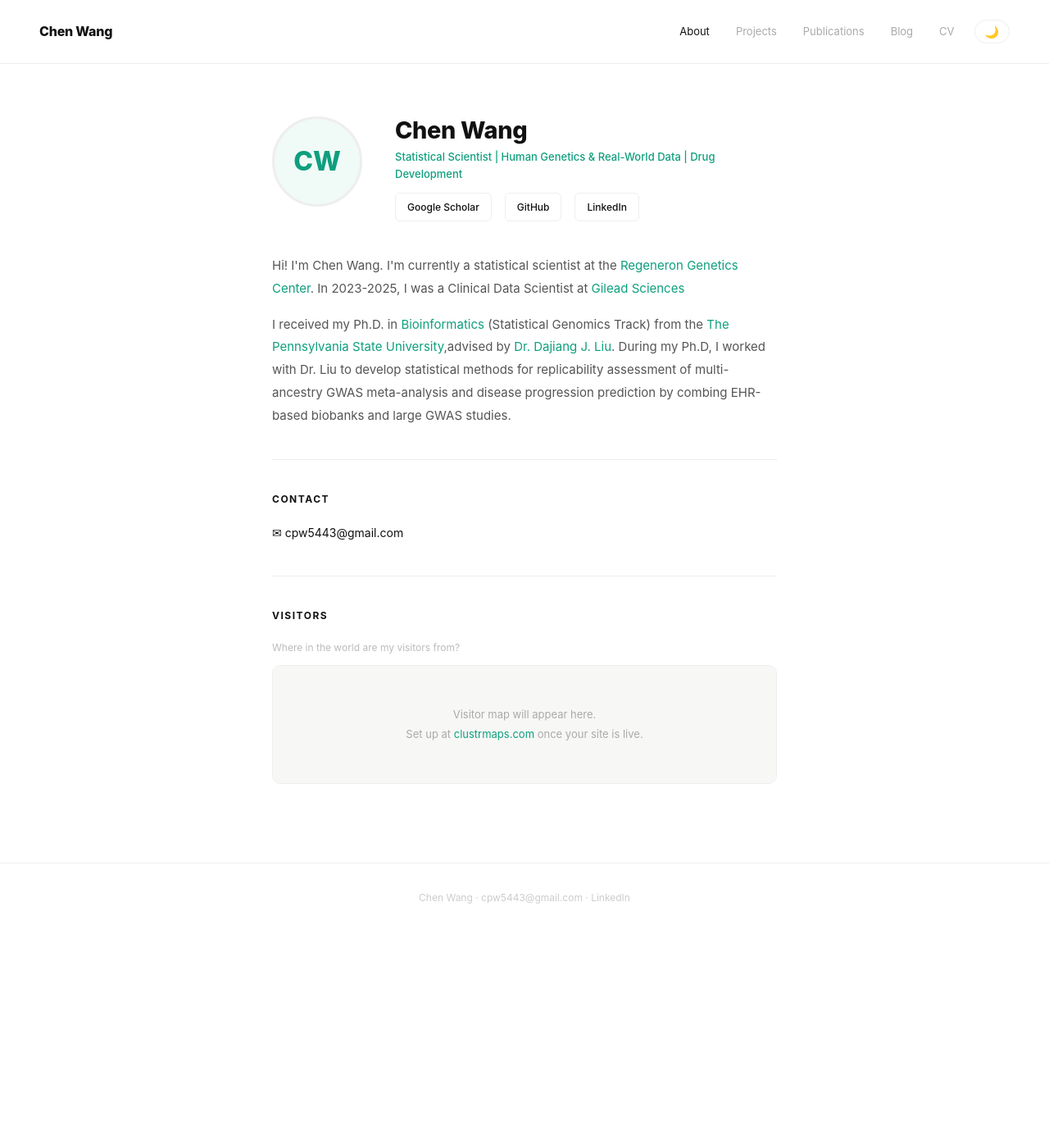
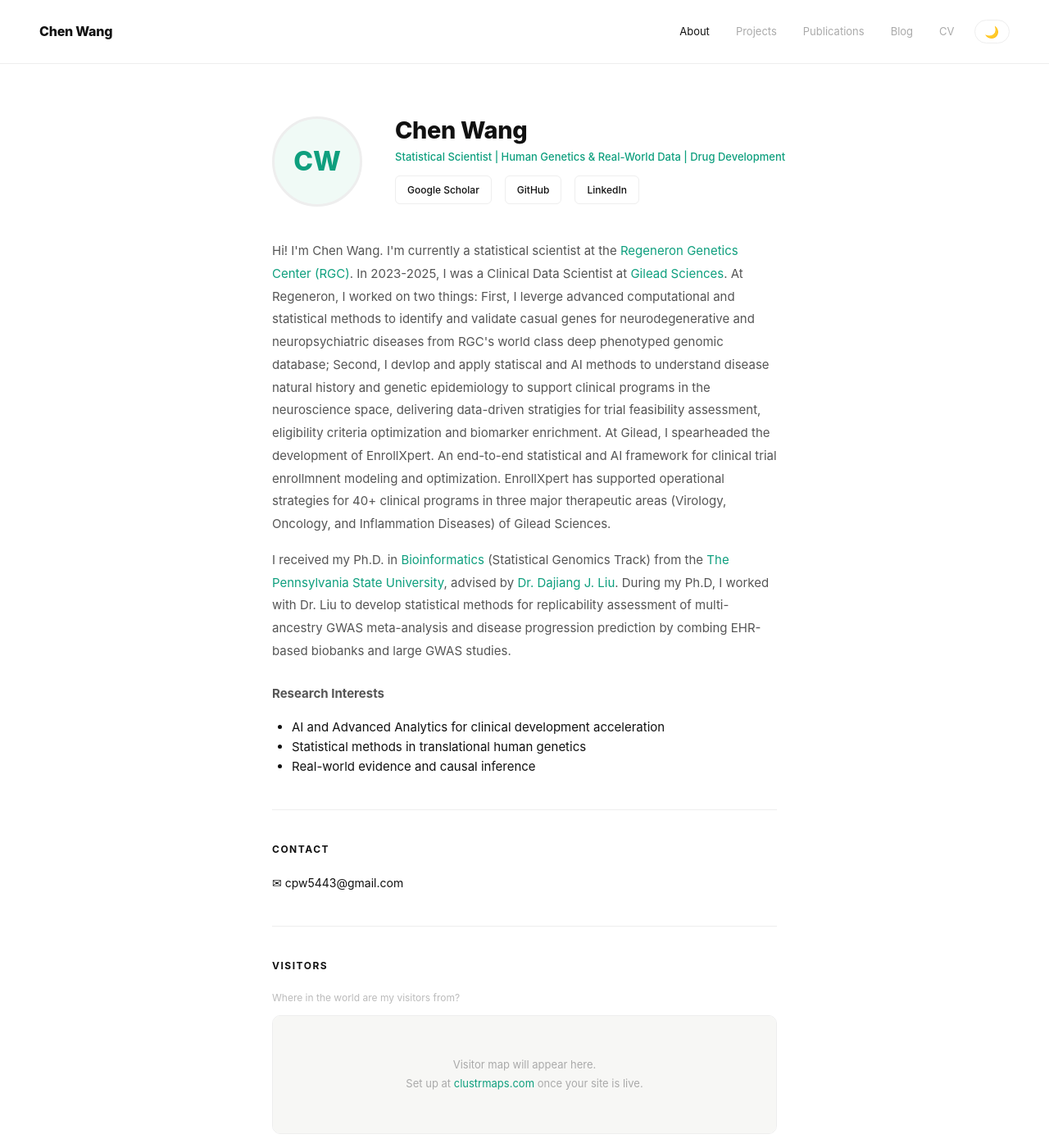
Before and after one commit to wangc29/wangc29.github.io, a Jekyll site: the page built from index.md, in a window 1280 px wide and 1400 px high. Shown: the whole window at 82% size. Built offline with Jekyll 4.4.1, drawn with Linux system fonts in a browser that asks for light colours.

Commit message:
Index content

```diff
--- a/assets/css/style.css
+++ b/assets/css/style.css
@@ -288,6 +288,7 @@ h2 {
   color: var(--teal);
   font-weight: 500;
   margin-bottom: 0.5rem;
+  white-space: nowrap;
 }
 
 .about-bio p { margin-bottom: 1rem; color: var(--muted); line-height: 1.85; font-size: 15px; }
--- a/index.md
+++ b/index.md
@@ -45,11 +45,22 @@ title: ""
 -->
 <div class="about-bio">
   <p>
-    Hi! I'm Chen Wang. I'm currently a statistical scientist at the <a href="https://www.regeneron.com/science/genetics-center">Regeneron Genetics Center</a>. In 2023-2025, I was a Clinical Data Scientist at <a href="https://www.gilead.com/">Gilead Sciences</a>
+    Hi! I'm Chen Wang. I'm currently a statistical scientist at the <a href="https://www.regeneron.com/science/genetics-center">Regeneron Genetics Center (RGC)</a>.    In 2023-2025, I was a Clinical Data Scientist at <a href="https://www.gilead.com/">Gilead Sciences</a>.
+
+    At Regeneron, I worked on two things: First, I leverge advanced computational and statistical methods to identify and validate casual genes for neurodegenerative and neuropsychiatric diseases from RGC's world class deep phenotyped genomic database; Second, I devlop and apply statiscal and AI methods to understand disease natural history and genetic epidemiology to support clinical programs in the neuroscience space, delivering data-driven stratigies for trial feasibility assessment, eligibility criteria optimization and biomarker enrichment.
+
+    At Gilead, I spearheaded the development of EnrollXpert. An end-to-end statistical and AI framework for clinical trial enrollmnent modeling and optimization. EnrollXpert has supported operational strategies for 40+ clinical programs in three major therapeutic areas (Virology, Oncology, and Inflammation Diseases) of Gilead Sciences.
   </p>
   <p>
-    I received my Ph.D. in <a href="https://www.huck.psu.edu/graduate-programs/bioinformatics-and-genomics">Bioinformatics</a> (Statistical Genomics Track) from the <a href="https://psu.edu">The Pennsylvania State University</a>,advised by <a href="https://dajiangliu.blog/">Dr. Dajiang J. Liu</a>. During my Ph.D, I worked with Dr. Liu to develop statistical methods for replicability assessment of multi-ancestry GWAS meta-analysis and disease progression prediction by combing EHR-based biobanks and large GWAS studies.
+    I received my Ph.D. in <a href="https://www.huck.psu.edu/graduate-programs/bioinformatics-and-genomics">Bioinformatics</a> (Statistical Genomics Track) from the <a href="https://psu.edu">The Pennsylvania State University</a>, advised by <a href="https://dajiangliu.blog/">Dr. Dajiang J. Liu</a>. During my Ph.D, I worked with Dr. Liu to develop statistical methods for replicability assessment of multi-ancestry GWAS meta-analysis and disease progression prediction by combing EHR-based biobanks and large GWAS studies.
   </p>
+
+  <p style="margin-top: 1.5rem;"><strong>Research Interests</strong></p>
+  <ul style="margin-top: 0.5rem; padding-left: 1.5rem;">
+    <li>AI and Advanced Analytics for clinical development acceleration</li>
+    <li>Statistical methods in translational human genetics</li>
+    <li>Real-world evidence and causal inference</li>
+  </ul>
 </div>
 
 <hr class="section-divider">
```
